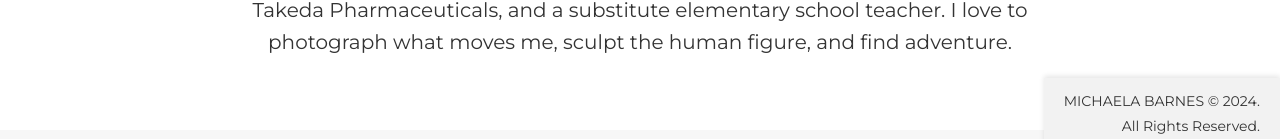
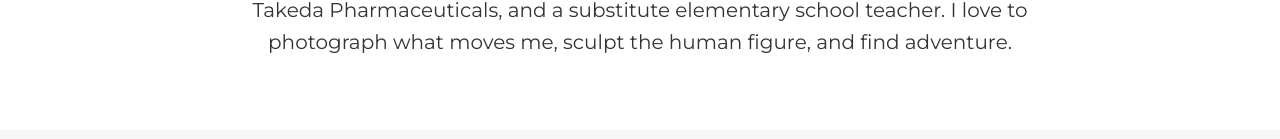
Before and after one commit to mgabarnes/personal-website, a React (Create React App) app: page /#/ in a window 1280 px wide. Shown: the part 651-790 px from the top of the page. Built offline with nearby package versions, Linux system fonts and the light colour scheme.

Commit message:
Update Footer.css

```diff
--- a/src/components/Footer.css
+++ b/src/components/Footer.css
@@ -1,32 +1,21 @@
 .footer {
-  position: fixed;
-  right: 0;
-  bottom: 0;
+  width: 100%; /* Ensure it spans the width of the screen */
   padding: 10px 20px;
-  background-color: #f2f2f2;
-  color: #333;
-  text-align: right;
+  background-color: #f2f2f2; /* Light grey background */
+  color: #333; /* Dark grey text */
+  text-align: center; /* Center-align the text */
+  box-shadow: 0px -2px 5px rgba(0, 0, 0, 0.1); /* Subtle shadow to lift the footer */
   font-size: 14px;
-  box-shadow: 0px -2px 5px rgba(0, 0, 0, 0.1);
-  z-index: 10;
+  margin-top: 20px; /* Add some space above the footer */
 }
 
 .source-code a {
-  display: block;
-  color: #333;
-  text-decoration: none;
-  margin: 2px 0;
+  display: block; /* Each link on its own line */
+  color: #333; /* Dark grey text */
+  text-decoration: none; /* No underline */
+  margin: 2px 0; /* Small margin between the lines */
 }
 
 .source-code a:hover {
-  color: #007bff;
+  color: #007bff; /* Light blue on hover for a bit of interaction */
 }
-
-/* Mobile adjustments */
-@media (max-width: 768px) {
-  .footer {
-    position: static; /* Make the footer flow with the content on mobile */
-    width: 100%; /* Ensure it spans the width of the screen */
-    text-align: center; /* Center-align the text for mobile aesthetics */
-  }
-}
```
